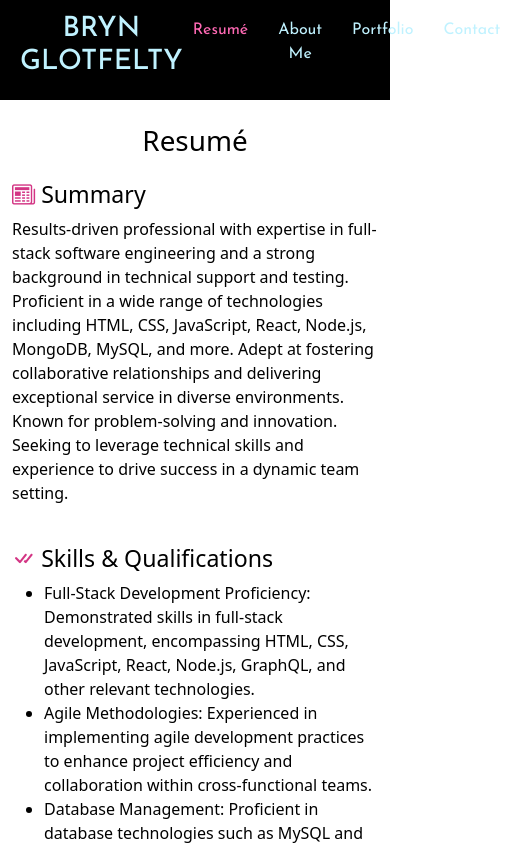
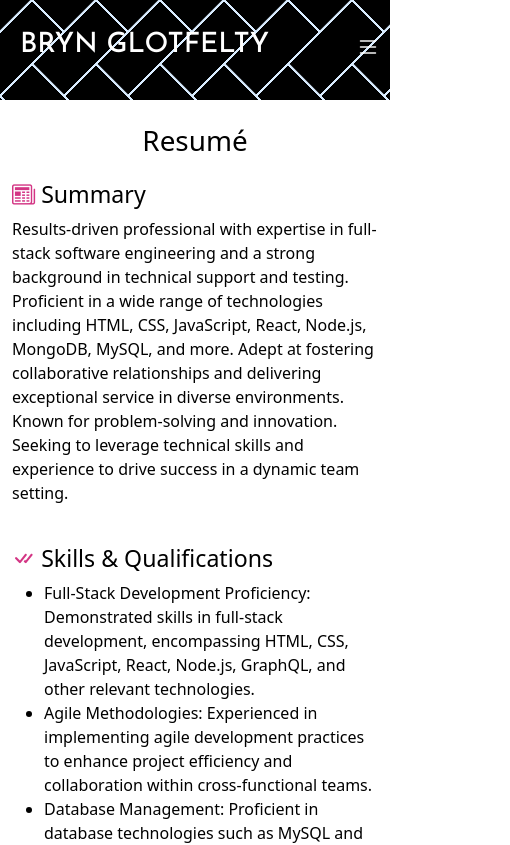
Before and after one commit to Bryncidently/React-Portfolio-Two-EB, a React (Vite) app: page / in a window 390 px wide. Shown: the top 845 px of the page, 510 px wide, since content can reach past the window. Built offline with nearby package versions, Linux system fonts and the light colour scheme.

Commit message:
changed some navigation stuff

```diff
--- a/src/App.css
+++ b/src/App.css
@@ -52,11 +52,19 @@
   /* font-family: Verdana, Geneva, Tahoma, sans-serif; */
   /* background-image: url(./assets/Wood.jpeg); */
   font-family: "Josefin Sans", sans-serif;
-  background-color: black;
-  color: var(--light-blue);
+ background-color: black;
+  /* color: var(--light-blue); */
+  color: white;
   background-size: cover;
   height: 100px;
   width: 100%;
+
+  background:
+linear-gradient(135deg, black 21px, #d9ecff 22px, #d9ecff 24px, transparent 24px, transparent 67px, #d9ecff 67px, #d9ecff 69px, transparent 69px),
+linear-gradient(225deg, black 21px, #d9ecff 22px, #d9ecff 24px, transparent 24px, transparent 67px, #d9ecff 67px, #d9ecff 69px, transparent 69px)0 64px;
+background-color: black;
+background-size: 64px 128px;
+
 }
 
 .myHeader h1:hover{
@@ -154,3 +162,29 @@ main {
 .resumeMargin {
   margin-left: 2.5%;
 }
+
+
+/* Existing imports and styles */
+
+.hamburger {
+  display: none;
+  cursor: pointer;
+  font-size: 24px;
+}
+
+@media (max-width: 768px) {
+  .myNav {
+    display: none;
+    flex-direction: column;
+    width: 100%;
+    background-color: var(--black);
+  }
+
+  .myNav.active {
+    display: flex;
+  }
+
+  .hamburger {
+    display: block;
+  }
+}
--- a/src/components/Navigation.jsx
+++ b/src/components/Navigation.jsx
@@ -1,16 +1,76 @@
+// import { Link, useLocation } from 'react-router-dom';
+
+
+// function Navigation() {
+//   const currentPage = useLocation().pathname;
+
+//   return (
+
+//       <div className="myNav">
+//       <p className="nav-item">
+//         <Link
+//           to="/"
+//           className={currentPage === '/' ? 'nav-link active' : 'nav-link'}
+//         >
+//           Resumé
+//         </Link>
+//       </p>
+//       <p className="nav-item">
+//         <Link
+//           to="/About"
+//           className={currentPage === '/About' ? 'nav-link active' : 'nav-link'}
+//         >
+//           About Me
+//         </Link>
+//       </p>
+//       <p className="nav-item">
+//         <Link
+//           to="/Portfolio"
+//           className={currentPage === '/Portfolio' ? 'nav-link active' : 'nav-link'}
+//         >
+//           Portfolio
+//         </Link>
+//       </p>
+//       <p className="nav-item">
+//         <Link
+//           to="/Contact"
+//           className={currentPage === '/Contact' ? 'nav-link active' : 'nav-link'}
+//         >
+//           Contact
+//         </Link>
+//       </p>
+//       </div>
+
+
+
+//   );
+// }
+
+// export default Navigation;
+
+
 import { Link, useLocation } from 'react-router-dom';
-
+import { useState } from 'react';
 
 function Navigation() {
   const currentPage = useLocation().pathname;
+  const [menuOpen, setMenuOpen] = useState(false);
+
+  const toggleMenu = () => {
+    setMenuOpen(!menuOpen);
+  };
 
   return (
-
-      <div className="myNav">
+    <>
+      <div className="hamburger" onClick={toggleMenu}>
+        <i className="bi bi-list"></i>
+      </div>
+      <div className={`myNav ${menuOpen ? 'active' : ''}`}>
         <p className="nav-item">
           <Link
             to="/"
             className={currentPage === '/' ? 'nav-link active' : 'nav-link'}
+            onClick={() => setMenuOpen(false)}
           >
             Resumé
           </Link>
@@ -19,6 +79,7 @@ function Navigation() {
           <Link
             to="/About"
             className={currentPage === '/About' ? 'nav-link active' : 'nav-link'}
+            onClick={() => setMenuOpen(false)}
           >
             About Me
           </Link>
@@ -27,6 +88,7 @@ function Navigation() {
           <Link
             to="/Portfolio"
             className={currentPage === '/Portfolio' ? 'nav-link active' : 'nav-link'}
+            onClick={() => setMenuOpen(false)}
           >
             Portfolio
           </Link>
@@ -35,14 +97,13 @@ function Navigation() {
           <Link
             to="/Contact"
             className={currentPage === '/Contact' ? 'nav-link active' : 'nav-link'}
+            onClick={() => setMenuOpen(false)}
           >
             Contact
           </Link>
         </p>
       </div>
-
-
-
+    </>
   );
 }
 
```
Lines whose indentation alone changed are shown as unchanged.
